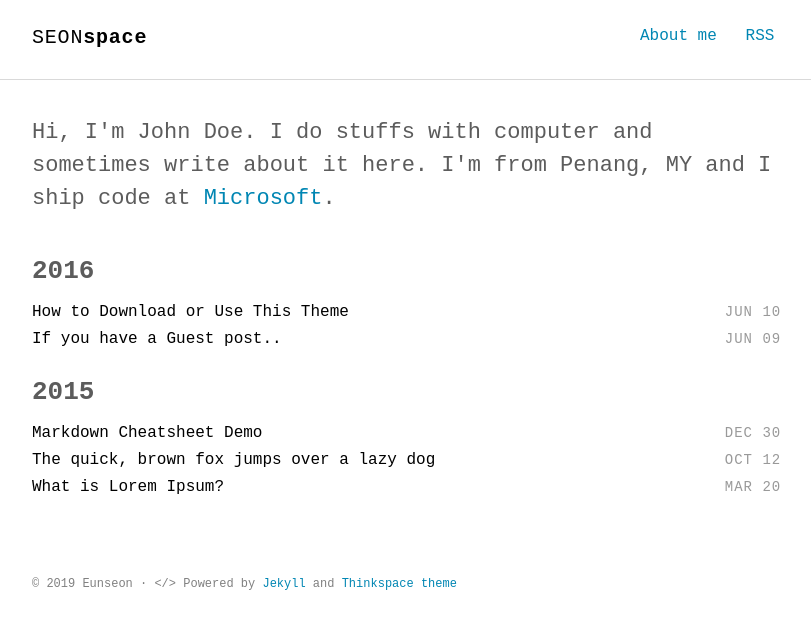
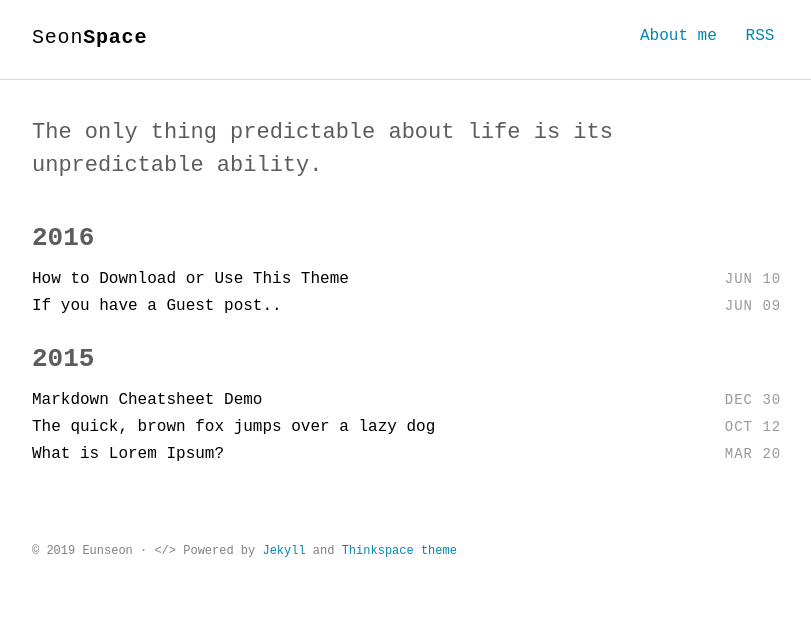
Before and after one commit to gosun1018/gosun1018.github.io, a Jekyll site: the page built from index.html, in a window 1280 px wide. Shown: the top 629 px of the page, without its empty margins (232-1043 px from the left). Built offline with Jekyll 4.4.1, drawn with Linux system fonts in a browser that asks for light colours; some web fonts are replaced.

Commit message:
base style

```diff
--- a/_config.yml
+++ b/_config.yml
@@ -1,8 +1,8 @@
 # Site settings
 remote_theme : heiswayi/thinkspace
 
-title_left    : "SEON"
-title_right   : "space" # default: ""
+title_left    : "Seon"
+title_right   : "Space" # default: ""
 description   : "Minimalist Jekyll theme for technical writing blog."
 keywords      : "Jekyll, theme, free, download, SEO, blog, web, minimalist, thinkspace"
 url           : https://gosun1018.github.io/ # site url
--- a/_includes/intro.html
+++ b/_includes/intro.html
@@ -1,5 +1,5 @@
 <section class="intro">
   <div class="container">
-    <p class="lead">Hi, I'm John Doe. I do stuffs with computer and sometimes write about it here. I'm from Penang, MY and I ship code at <a href="#">Microsoft</a>.</p>
+    <p class="lead">The only thing predictable about life is its unpredictable ability.</p>
   </div>
 </section>
--- a/assets/scss/_variables.scss
+++ b/assets/scss/_variables.scss
@@ -1,6 +1,8 @@
 // Typography
 @import url('https://fonts.googleapis.com/css?family=Overpass+Mono:400,700');
-$base-font-family: 'Overpass Mono', monospace;
+@import url('https://fonts.googleapis.com/css?family=Noto+Serif+KR');
+@import url('https://fonts.googleapis.com/css?family=Noto+Sans+KR');
+$base-font-family: 'Overpass Mono','Noto Serif KR', monospace;
 $heading-font-family: $base-font-family;
 
 // Font Sizes
```
